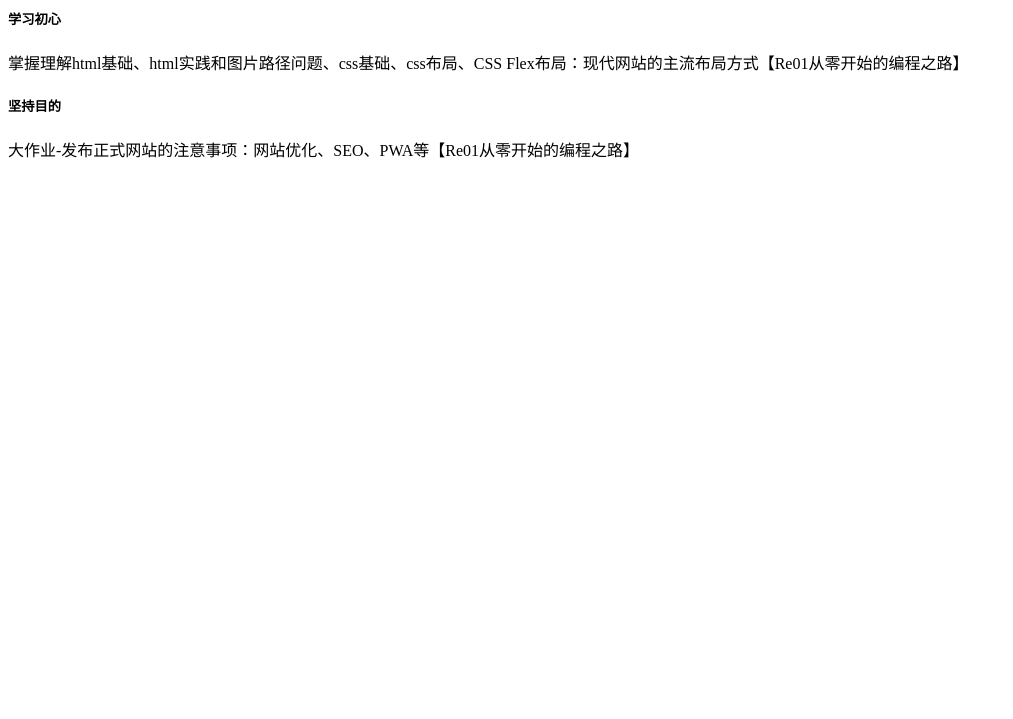
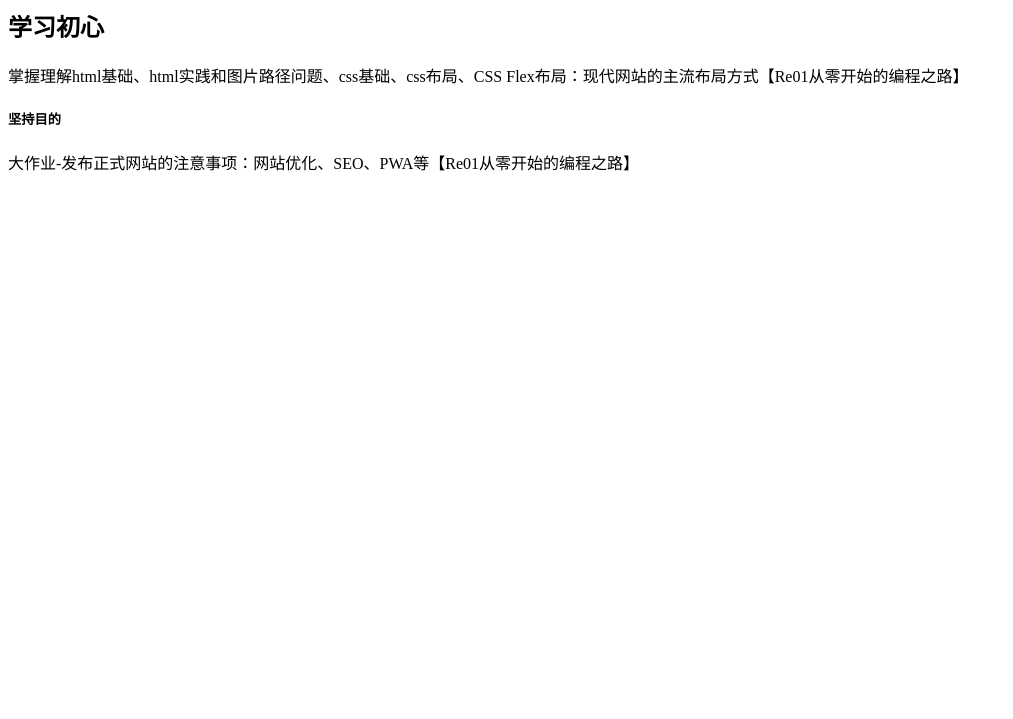
Before and after one commit to Ghost-Worker/re01_one, a plain HTML site: page index.html in a window 1280 px wide. Shown: the part 81-800 px from the top of the page, without its empty margins (0-1013 px from the left). Drawn offline with Linux system fonts and the light colour scheme.

Commit message:
Update index.html

```diff
--- a/index.html
+++ b/index.html
@@ -8,7 +8,7 @@
 </head>
 <body>
     <h1>欢迎来到熊小花kiss的静态网站</h1>
-    <h5>学习初心</h5>
+    <h2>学习初心</h2>
     <p>掌握理解html基础、html实践和图片路径问题、css基础、css布局、CSS Flex布局：现代网站的主流布局方式【Re01从零开始的编程之路】</p>
     <h5>坚持目的</h5>
     <p>大作业-发布正式网站的注意事项：网站优化、SEO、PWA等【Re01从零开始的编程之路】</p>
```
